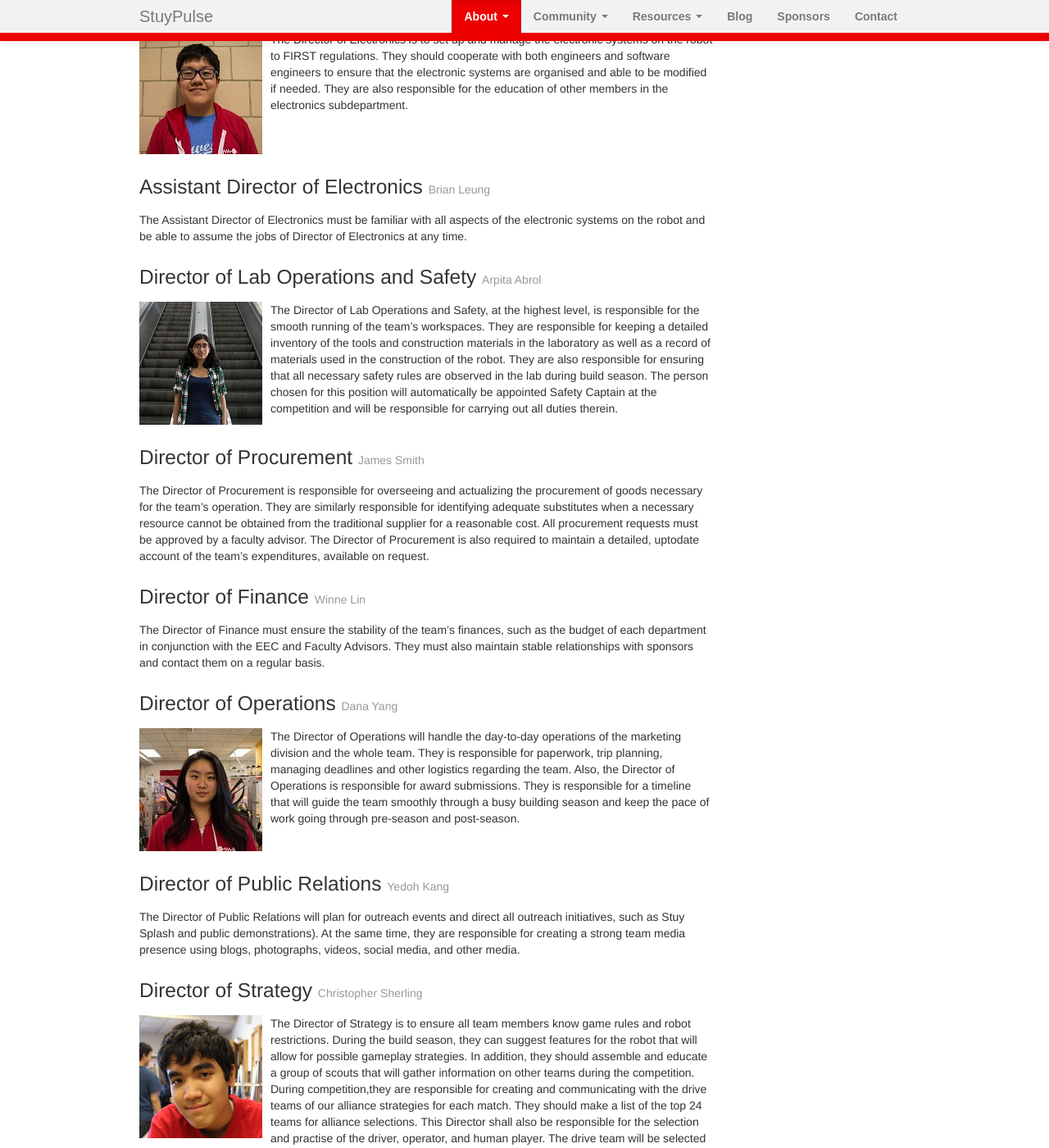
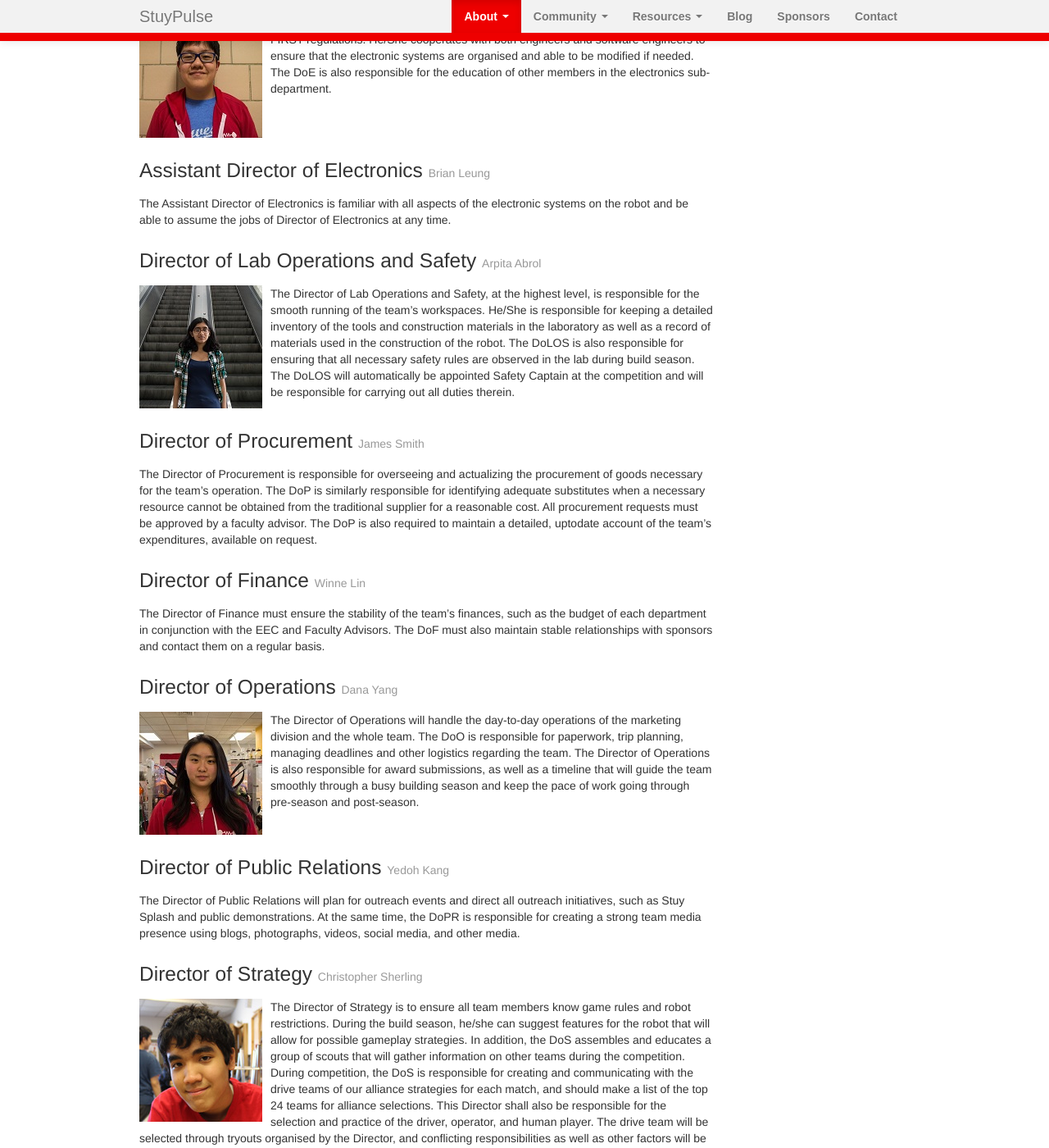
Before and after one commit to StuyPulse/team694.github.io, a Jekyll site: the page built from about/ec/index.md, in a window 1280 px wide and 1400 px high, scrolled down 1232 px. Shown: the whole window at 82% size. Built offline with Jekyll 4.4.1, drawn with Linux system fonts in a browser that asks for light colours; nearby versions of some CDN libraries; some of the changed text lies outside the part shown.

Commit message:
Update ec descriptions

```diff
--- a/about/ec/index.md
+++ b/about/ec/index.md
@@ -4,90 +4,90 @@
 description: StuyPulse's Executive Council leads the team and includes the presidents and vice presidents of engineering, software engineering, and marketing.
 # Looking for EC positions? You can find them in _data/ec.yml.
 ---
-Say hello to the Executive Council of the 2016-2017 season.
+Meet the Executive Council!
 
 ### President of Engineering <small>{{ site.data.ec.poe.name }}</small>
 <div markdown="1" class="ec-description">
 {% if site.data.ec.poe.photo %} <img src="{{ site.data.ec.poe.photo }}" class="ec-photo" alt="President of Engineering"> {% endif %}
-The President of Engineering should be familiar with every part of the robot, being able to explain the part to another team member or a judge, as well as having the ability to repair any part of the robot if it is broken. They should also be knowledgeable about the details of the Chairman’s Award submission and other award submissions.
+The President of Engineering is familiar with every part of the robot, able to explain the part to another team member or a judge, as well as able to repair any part of the robot if it is broken. He/She is also knowledgeable about the details of the Chairman’s Award submission and other award submissions.
 </div>
 
 ### President of Marketing <small>{{ site.data.ec.pom.name }}</small>
 <div markdown="1" class="ec-description">
 {% if site.data.ec.pom.photo %} <img src="{{ site.data.ec.pom.photo }}" class="ec-photo" alt="President of Marketing"> {% endif %}
-The President of Marketing will hold final responsibility for all outreach, logistics, and award submissions for the team. They have full knowledge of all awards and shall present the Chairman’s Award or assign the presentation to someone else deemed competent. The PoM should also have adequate knowledge of the other two departments.
+The President of Marketing holds final responsibility for all outreach, logistics, and award submissions for the team. He/She has full knowledge of all awards and shall present the Chairman’s Award or assign the presentation to someone else deemed competent. The PoM also has adequate knowledge of the other two departments.
 </div>
 
 ### President of Software Engineering <small>{{ site.data.ec.pse.name }}</small>
 <div markdown="1" class="ec-description">
 {% if site.data.ec.pse.photo %} <img src="{{ site.data.ec.pse.photo }}" class="ec-photo" alt="President of Software Engineering"> {% endif %}
-The President of Software Engineering primarily manages the development of robot code and all related software. They also manage the design and development of all human interfaces and control systems. The PoSE is responsible for the production of documentation concerning the control system on all levels, such as pinout sheets and systems check guidelines. They work closely with the PoE to effectively manage the development of the control system alongside the hardware. The PoSE also collaborates with the strategy team to develop effective solutions for both the teleoperated and autonomous modes, as well as the marketing team to coordinate events and regional activities, such as seminars. The PoSE must effectively manage the software development team in order to accomplish these responsibilities and must have the same level of familiarity with the robot as the PoE.
+The President of Software Engineering primarily manages the development of robot code and all related software. He/She also manages the design and development of all human interfaces and control systems. The PoSE is responsible for the production of documentation concerning the control system on all levels, such as pinout sheets and systems check guidelines. He/She works closely with the PoE to effectively manage the development of the control system alongside the hardware. The PoSE also collaborates with the strategy team to develop effective solutions for both the teleoperated and autonomous modes, as well as the marketing team to coordinate events and regional activities, such as seminars. The PoSE must effectively manage the software development team in order to accomplish these responsibilities and must have the same level of familiarity with the robot as the PoE.
 </div>
 
 ### Vice President of Engineering <small>{{ site.data.ec.vpoe.name }}</small>
 <div markdown="1" class="ec-description">
 {% if site.data.ec.vpoe.photo %} <img src="{{ site.data.ec.vpoe.photo }}" class="ec-photo" alt="Vice President of Engineering"> {% endif %}
-The Vice President of Engineering is considered the second-in-command for that department. This Vice President should have knowledge of what the Presidents are currently doing and should be able to direct the Engineering sect in the event of the Engineering President's absence. They should have extensive knowledge of each part of the robot as well as some basic knowledge of all awards submissions.
+The Vice President of Engineering is considered the second-in-command for the Engineering department. He/She has knowledge of what the Presidents are currently doing and is able to direct the Engineering division in the event of the PoE’s absence. The VPoE also has extensive knowledge of each part of the robot as well as basic knowledge of all awards submissions.
 </div>
 
 ### Vice President of Marketing <small>{{ site.data.ec.vpom.name }}</small>
 <div markdown="1" class="ec-description">
 {% if site.data.ec.vpom.photo %} <img src="{{ site.data.ec.vpom.photo }}" class="ec-photo" alt="Vice President of Marketing"> {% endif %}
-The Vice President of Marketing is the second­in­command for the marketing department. The VPoM should have knowledge of what the President of Marketing is currently doing and should be able to direct the marketing department in the event of the PoM’s absence. They should have extensive knowledge of all awards submissions as well as some basic knowledge of each part of the robot.
+The Vice President of Marketing is the second-­in-­command for the Marketing department. The VPoM should have knowledge of what the President of Marketing is currently doing and should be able to direct the Marketing department in the event of the PoM’s absence. He/She has extensive knowledge of all award submissions as well as basic knowledge of each part of the robot.
 </div>
 
 ### Vice President of Software Engineering <small>{{ site.data.ec.vpse.name }}</small>
 <div markdown="1" class="ec-description">
 {% if site.data.ec.vpse.photo %} <img src="{{ site.data.ec.vpse.photo }}" class="ec-photo" alt="Vice President of Software Engineering"> {% endif %}
-The Vice President of Software Engineering is the second­-in-­command for the software engineering department. The VPoSE should have knowledge of what the President of Software Engineering is currently doing and should be able to direct the software engineering department in the event of the PoSE’s absence, as well as collaborate with the President of Engineering in managing the overall robot project.
+The Vice President of Software Engineering is the second­-in-­command for the Software Engineering department. He/She has knowledge of what the President of Software Engineering is currently doing and should be able to direct the Software Engineering department in the event of the PoSE’s absence, as well as collaborate with the President of Engineering in managing the overall robot project.
 </div>
 
 ### Director of Electronics <small>{{ site.data.ec.electronics.name }}</small>
 <div markdown="1" class="ec-description">
 {% if site.data.ec.electronics.photo %} <img src="{{ site.data.ec.electronics.photo }}" class="ec-photo" alt="Director of Electronics"> {% endif %}
-The Director of Electronics is to set up and manage the electronic systems on the robot to FIRST regulations. They should cooperate with both engineers and software engineers to ensure that the electronic systems are organised and able to be modified if needed. They are also responsible for the education of other members in the electronics sub­department.
+The Director of Electronics sets up and manages the electronic systems on the robot to FIRST regulations. He/She cooperates with both engineers and software engineers to ensure that the electronic systems are organised and able to be modified if needed. The DoE is also responsible for the education of other members in the electronics sub­department.
 </div>
 
 ### Assistant Director of Electronics <small>{{ site.data.ec.adoe.name }}</small>
 <div markdown="1" class="ec-description">
 {% if site.data.ec.adoe.photo %} <img src="{{ site.data.ec.adoe.photo }}" class="ec-photo" alt=“Assistant Director of Electronics"> {% endif %}
-The Assistant Director of Electronics must be familiar with all aspects of the electronic systems on the robot and be able to assume the jobs of Director of Electronics at any time.
+The Assistant Director of Electronics is familiar with all aspects of the electronic systems on the robot and be able to assume the jobs of Director of Electronics at any time.
 </div>
 
 ### Director of Lab Operations and Safety <small>{{ site.data.ec.lab-ops.name }}</small>
 <div markdown="1" class="ec-description">
 {% if site.data.ec.lab-ops.photo %} <img src="{{ site.data.ec.lab-ops.photo }}" class="ec-photo" alt="Director of Lab Operations"> {% endif %}
-The Director of Lab Operations and Safety, at the highest level, is responsible for the smooth running of the team’s workspaces. They are responsible for keeping a detailed inventory of the tools and construction materials in the laboratory as well as a record of materials used in the construction of the robot. They are also responsible for ensuring that all necessary safety rules are observed in the lab during build season. The person chosen for this position will automatically be appointed Safety Captain at the competition and will be responsible for carrying out all duties therein.
+The Director of Lab Operations and Safety, at the highest level, is responsible for the smooth running of the team’s workspaces. He/She is responsible for keeping a detailed inventory of the tools and construction materials in the laboratory as well as a record of materials used in the construction of the robot. The DoLOS is also responsible for ensuring that all necessary safety rules are observed in the lab during build season. The DoLOS will automatically be appointed Safety Captain at the competition and will be responsible for carrying out all duties therein.
 </div>
 
 ### Director of Procurement <small>{{ site.data.ec.procurement.name }}</small>
 <div markdown="1" class="ec-description">
 {% if site.data.ec.procurement.photo %} <img src="{{ site.data.ec.procurement.photo }}" class="ec-photo" alt="Director of Procurement"> {% endif %}
-The Director of Procurement is responsible for overseeing and actualizing the procurement of goods necessary for the team’s operation. They are similarly responsible for identifying adequate substitutes when a necessary resource cannot be obtained from the traditional supplier for a reasonable cost. All procurement requests must be approved by a faculty advisor. The Director of Procurement is also required to maintain a detailed, up­to­date account of the team’s expenditures, available on request.
+The Director of Procurement is responsible for overseeing and actualizing the procurement of goods necessary for the team’s operation. The DoP is similarly responsible for identifying adequate substitutes when a necessary resource cannot be obtained from the traditional supplier for a reasonable cost. All procurement requests must be approved by a faculty advisor. The DoP is also required to maintain a detailed, up­to­date account of the team’s expenditures, available on request.
 </div>
 
 ### Director of Finance <small>{{ site.data.ec.finance.name }}</small>
 <div markdown="1" class="ec-description">
 {% if site.data.ec.finance.photo %} <img src="{{ site.data.ec.finance.photo }}" class="ec-photo" alt="Director of Finance"> {% endif %}
-The Director of Finance must ensure the stability of the team’s finances, such as the budget of each department in conjunction with the EEC and Faculty Advisors. They must also maintain stable relationships with sponsors and contact them on a regular basis.
+The Director of Finance must ensure the stability of the team’s finances, such as the budget of each department in conjunction with the EEC and Faculty Advisors. The DoF must also maintain stable relationships with sponsors and contact them on a regular basis.
 </div>
 
 ### Director of Operations <small>{{ site.data.ec.ops.name }}</small>
 <div markdown="1" class="ec-description">
 {% if site.data.ec.ops.photo %} <img src="{{ site.data.ec.ops.photo }}" class="ec-photo" alt="Director of Operations"> {% endif %}
-The Director of Operations will handle the day-to-day operations of the marketing division and the whole team. They is responsible for paperwork, trip planning, managing deadlines and other logistics regarding the team. Also, the Director of Operations is responsible for award submissions. They is responsible for a timeline that will guide the team smoothly through a busy building season and keep the pace of work going through pre-season and post-season.
+The Director of Operations will handle the day-to-day operations of the marketing division and the whole team. The DoO is responsible for paperwork, trip planning, managing deadlines and other logistics regarding the team. The Director of Operations is also responsible for award submissions, as well as a timeline that will guide the team smoothly through a busy building season and keep the pace of work going through pre-season and post-season.
 </div>
 
 ### Director of Public Relations <small>{{ site.data.ec.pr.name }}</small>
 <div markdown="1" class="ec-description">
 {% if site.data.ec.pr.photo %} <img src="{{ site.data.ec.pr.photo }}" class="ec-photo" alt="Director of Public Relations"> {% endif %}
-The Director of Public Relations will plan for outreach events and direct all outreach initiatives, such as Stuy Splash and public demonstrations). At the same time, they are responsible for creating a strong team media presence using blogs, photographs, videos, social media, and other media.
+The Director of Public Relations will plan for outreach events and direct all outreach initiatives, such as Stuy Splash and public demonstrations. At the same time, the DoPR is responsible for creating a strong team media presence using blogs, photographs, videos, social media, and other media.
 </div>
 
 ### Director of Strategy <small>{{ site.data.ec.strategy.name }}</small>
 <div markdown="1" class="ec-description">
 {% if site.data.ec.strategy.photo %} <img src="{{ site.data.ec.strategy.photo }}" class="ec-photo" alt="Director of Strategy"> {% endif %}
-The Director of Strategy is to ensure all team members know game rules and robot restrictions. During the build season, they can suggest features for the robot that will allow for possible gameplay strategies. In addition, they should assemble and educate a group of scouts that will gather information on other teams during the competition. During competition,they are responsible for creating and communicating with the drive teams of our alliance strategies for each match. They should make a list of the top 24 teams for alliance selections. This Director shall also be responsible for the selection and practise of the driver, operator, and human player. The drive team will be selected through tryouts organised by the Director, and conflicting responsibilities as well as other factors will be taken into account for the final selection. The drive team must be approved by the majority of the EC and the Faculty Advisors.
+The Director of Strategy is to ensure all team members know game rules and robot restrictions. During the build season, he/she can suggest features for the robot that will allow for possible gameplay strategies. In addition, the DoS assembles and educates a group of scouts that will gather information on other teams during the competition. During competition, the DoS is responsible for creating and communicating with the drive teams of our alliance strategies for each match, and should make a list of the top 24 teams for alliance selections. This Director shall also be responsible for the selection and practice of the driver, operator, and human player. The drive team will be selected through tryouts organised by the Director, and conflicting responsibilities as well as other factors will be taken into account for the final selection. The drive team must be approved by the majority of the EC and the Faculty Advisors.
 </div>
 
 ### Assistant Director of Strategy <small>{{ site.data.ec.ados.name }}</small>
@@ -105,18 +105,17 @@
 ### Primary Machinist <small>{{ site.data.ec.machinist.name }}</small>
 <div markdown="1" class="ec-description">
 {% if site.data.ec.machinist.photo %} <img src="{{ site.data.ec.machinist.photo }}" class="ec-photo" alt="Primary Machinist"> {% endif %}
-The Primary Machinist is responsible for the maintaining the mill, lathe, and their parts. They must also make sure that there will be at least two members of the team that will be able to use the mill in the upcoming year, including the Primary Machinist. If there are fewer than two such members, the Primary Machinist is responsible for training new members.
+The Primary Machinist is responsible for the maintaining the mill, lathe, and their parts. He/she must also make sure that there will be at least two members of the team that will be able to use the mill in the upcoming year, including the Primary Machinist. If there are fewer than two such members, the Primary Machinist is responsible for training new members.
 </div>
 
 ### Director of Field Construction <small>{{ site.data.ec.field.name }}</small>
 <div markdown="1" class="ec-description">
 {% if site.data.ec.field.photo %} <img src="{{ site.data.ec.field.photo }}" class="ec-photo" alt="Director of Field Construction"> {% endif %}
-Is it the job of the Director of Field Construction to construct the field of the released game with acceptable accuracy. For each function that the robot has to perform, it is this person’s responsibility to ensure that at least one set of the field elements involved in that task is procured and produced. However, they will also be responsible for all
-other fields, including FLL, FTC, and FRC fields. They are responsible for the upkeep of the shipping/robot crates and building new robot carts.
+It is the job of the Director of Field Construction to construct the field of the released game with acceptable accuracy. For each function that the robot has to perform, it is this person’s responsibility to ensure that at least one set of the field elements involved in that task is procured and produced. However, the DoFC will also be responsible for all other fields, including FLL, FTC, and FRC fields. He/She is responsible for the upkeep of the shipping/robot crates and building new robot carts.
 </div>
 
 ### Webmaster <small>{{ site.data.ec.webmaster.name }}</small>
 <div markdown="1" class="ec-description">
 {% if site.data.ec.webmaster.photo %} <img src="{{ site.data.ec.webmaster.photo }}" class="ec-photo" alt="Webmaster"> {% endif %}
-The job of the Webmaster is to maintain the team website and any other websites created by the team. The Webmaster is to update the website with the most recent progress of the team and to upload any relevant pictures. They must also use the website to keep the team and any visitors to the website informed and interested.
+The job of the Webmaster is to maintain the team website and any other websites created by the team. The Webmaster is to update the website with the most recent progress of the team and to upload any relevant pictures. He/She must also use the website to keep the team and any visitors to the website informed and interested.
 </div>
```
